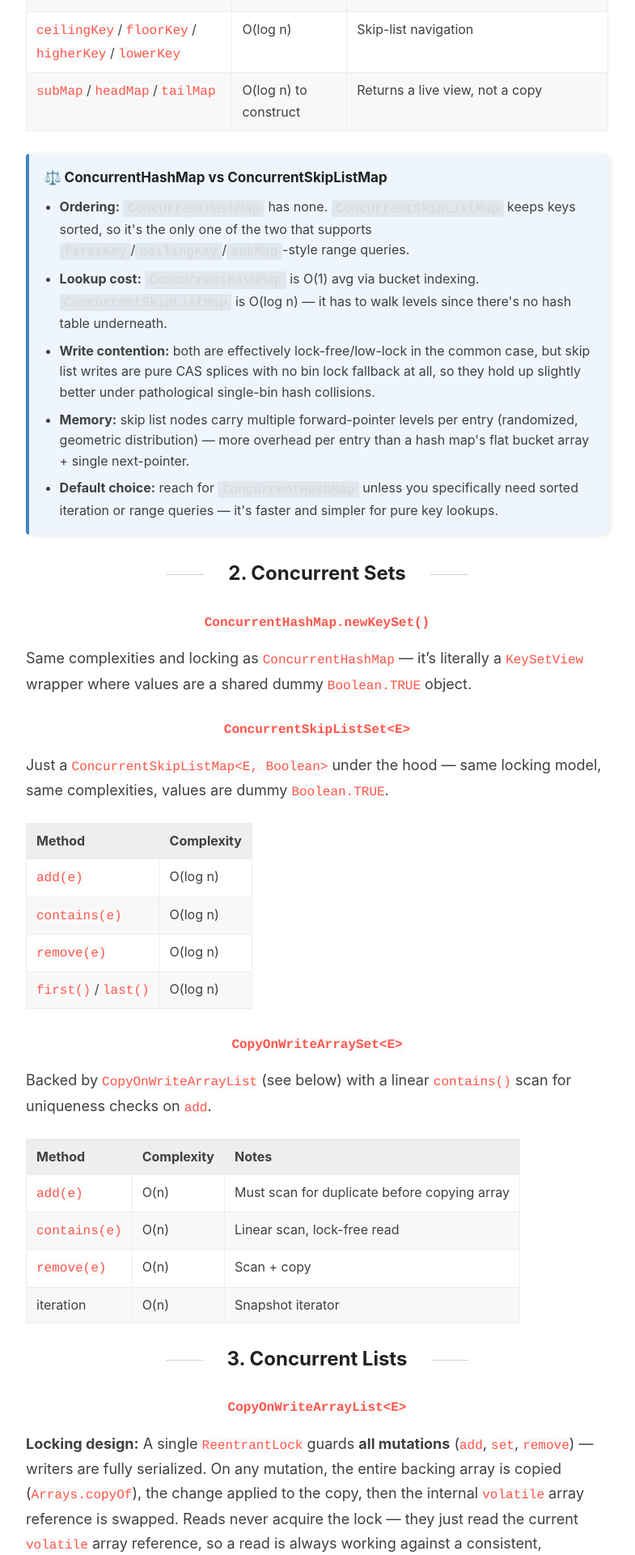
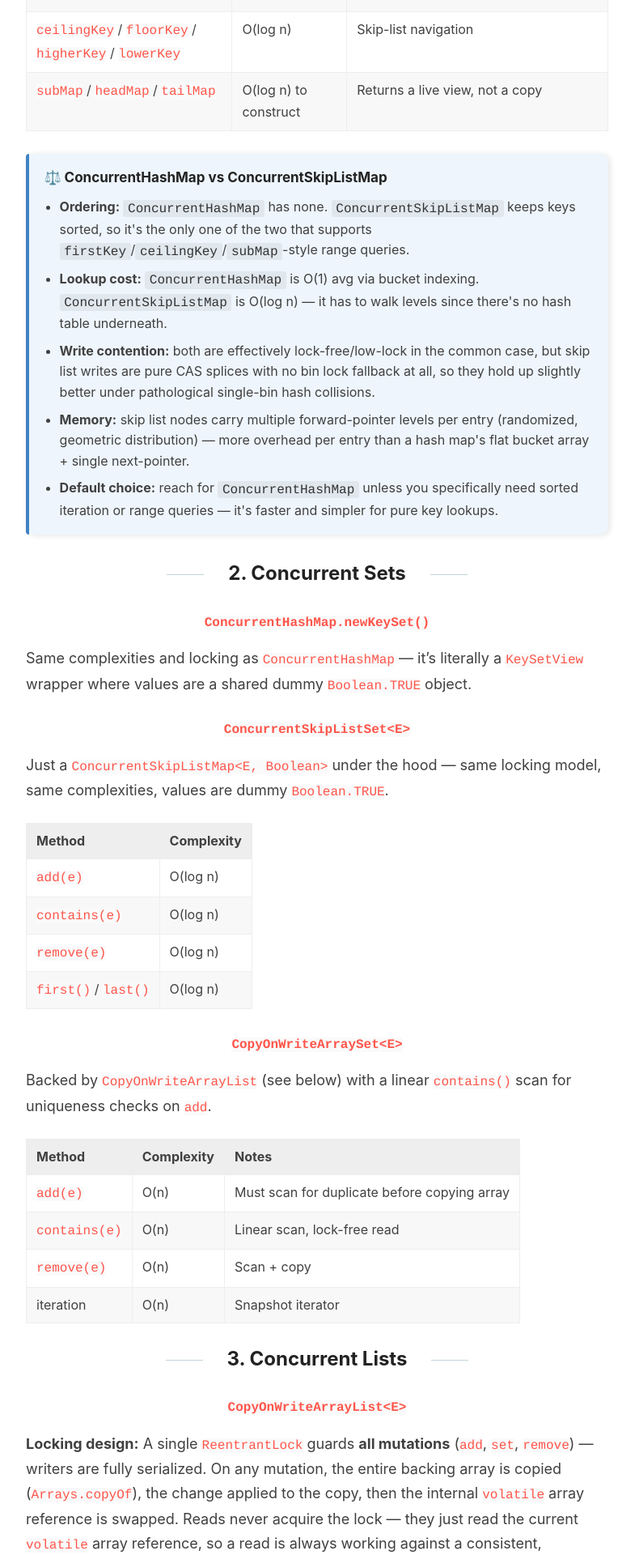
Before and after one commit to mettyoung/mettyoung.github.io, a Jekyll site: the page built from _posts/2026-08-13-java-concurrent-collections-cheat-sheet.markdown, in a window 1280 px wide. Shown: the part 2592-4512 px from the top of the page at 81% size, without its empty margins (248-1033 px from the left). Built offline with Jekyll 4.4.1, drawn with Linux system fonts in a browser that asks for light colours.

Commit message:
Fix unreadable inline code in callouts
Raw-HTML <code> tags in callout divs skip kramdown's highlighter-rouge
class, so they fell back to the sitewide code{color:#d8d8d8} rule
meant for dark code blocks — near-invisible on the light callout tint.
Scope a readable dark color to callout code spans.

Co-Authored-By: Claude Sonnet 5 <noreply@anthropic.com>

```diff
--- a/_sass/_custom-style.scss
+++ b/_sass/_custom-style.scss
@@ -74,6 +74,7 @@
 
         code {
             background: rgba(0, 0, 0, 0.06);
+            color: $darkGray;
             border-radius: 3px;
             padding: 0.1em 0.35em;
         }
```
